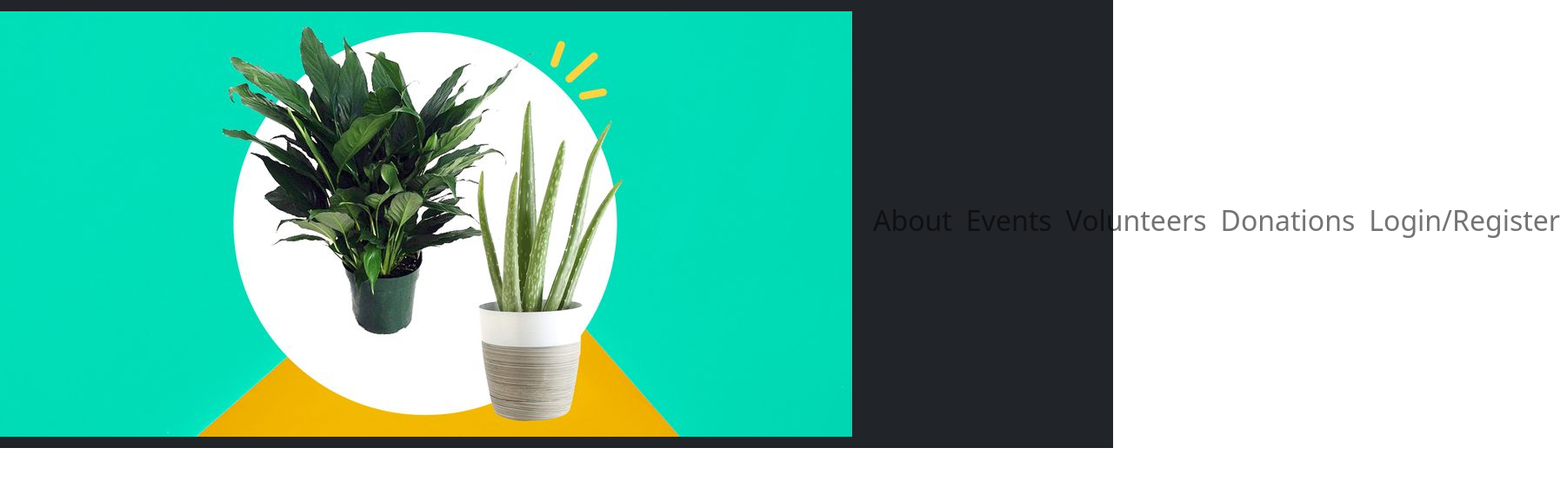
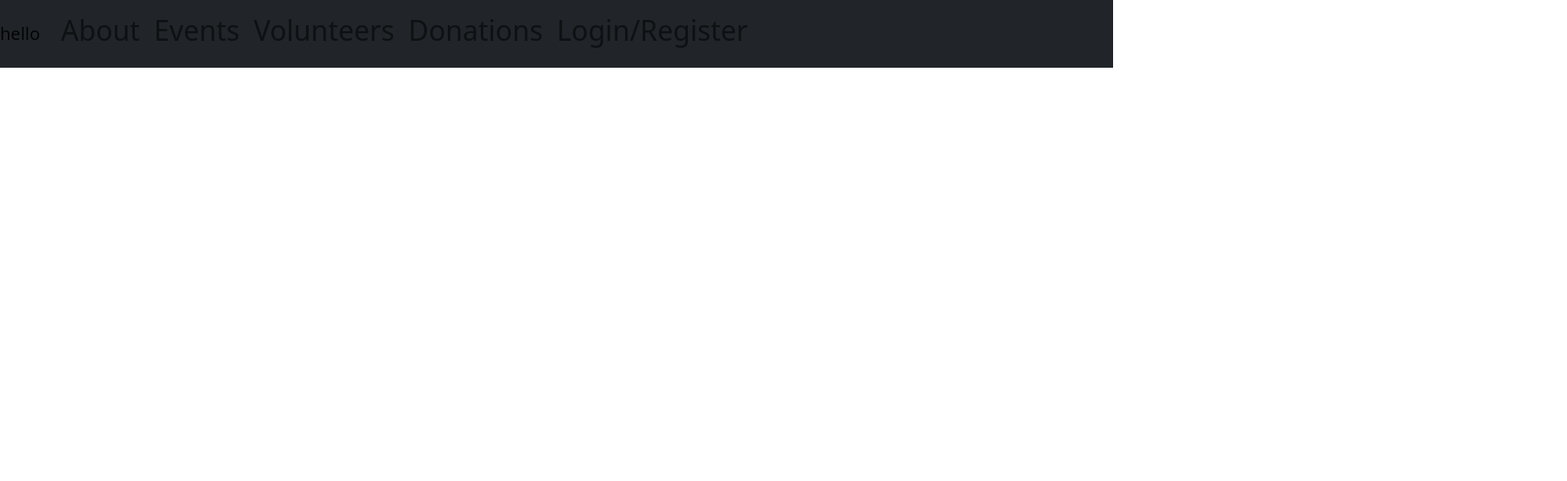
Before and after one commit to faisalmirji123/Fund-Raising-volunteering-the-social-events, a React (Create React App) app: page / in a window 1280 px wide. Shown: the top 554 px of the page at 87% size, 1802 px wide, since content can reach past the window. Built offline with nearby package versions, Linux system fonts and the light colour scheme; the HTML template or start-up script is replaced by a standard one.

Commit message:
1 file modified, 1 deleted

```diff
--- a/src/App.js
+++ b/src/App.js
@@ -8,7 +8,7 @@ function App() {
     <div className="App">
       <Navbar bg="dark" variant="light">
         <Navbar.Brand>
-          <img src={'./images/plants.jpg'} />
+          hello
         </Navbar.Brand>
         <Nav>
           <Nav.Link className="About">
```
Also changed, not shown: src/plants.jpg (deleted).
